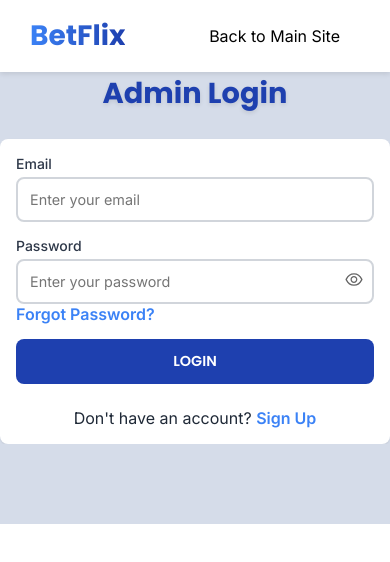
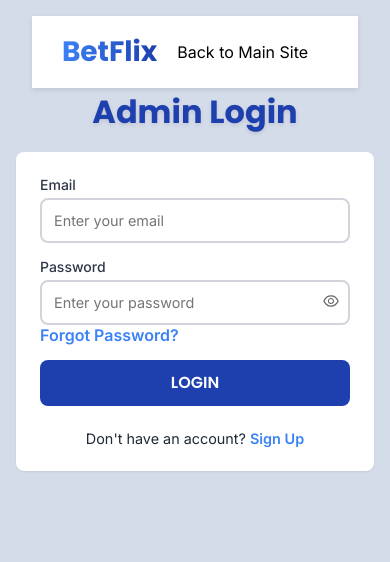
Before and after one commit to ay30bg/admin-betflix, a React (Create React App) app: page / in a window 390 px wide. Shown: the top 562 px of the page. Built offline with nearby package versions, Linux system fonts and the light colour scheme.

Commit message:
Update login.css

```diff
--- a/src/styles/login.css
+++ b/src/styles/login.css
@@ -1,4 +1,3 @@
-/* Copy the provided login.css exactly */
 @import url('https://fonts.googleapis.com/css2?family=Poppins:wght@400;500;600;700&display=swap');
 @import url('https://fonts.googleapis.com/css2?family=Inter:wght@400;500;600;700&display=swap');
 
@@ -10,9 +9,14 @@
 }
 
 .login-page {
-  display: block;
-  background: #D5DCE9 ;
+    display: flex;
+    flex-direction: column;
+    min-height: 100vh;
+    background: #D5DCE9;
     font-family: 'Inter', sans-serif;
+    padding: 1rem;
+    justify-content: center;
+    align-items: center;
 }
 
 .login-header {
@@ -21,8 +25,8 @@
     color: #1e40af;
     margin-bottom: 1.5rem;
     text-align: center;
-  text-shadow: 0 2px 4px rgba(0, 0, 0, 0.1); /* Matches Profile heading shadow */
-  font-family: 'Poppins', sans-serif; /* Matches Profile heading font */
+    text-shadow: 0 2px 4px rgba(0, 0, 0, 0.1);
+    font-family: 'Poppins', sans-serif;
 }
 
 .login-form {
@@ -33,7 +37,7 @@
     width: 100%;
     max-width: 400px;
     transition: transform 0.2s ease, box-shadow 0.2s ease;
-  margin:0 auto;
+    margin: 0 auto;
 }
 
 .form-group {
@@ -161,10 +165,11 @@
     color: #10b981;
 }
 
-.footer{
+.footer {
     width: 100%;
     background: #D5DCE9;
     height: 80px;
+    margin-top: auto;
 }
 
 /* Animations */
@@ -189,42 +194,96 @@
 }
 
 /* Responsive Design */
-@media (max-width: 768px) {
+
+/* Small screens (mobile, up to 576px) */
+@media (max-width: 576px) {
+    .login-page {
+        padding: 1rem;
+    }
+
     .login-header {
         font-size: 2rem;
+        margin-bottom: 1rem;
     }
 
     .login-form {
         padding: 1.5rem;
-  }
-
-  .form-group input,
-  .login-button,
-  .back-btn {
-    font-size: 0.9rem;
-  }
-}
-
-@media (max-width: 480px) {
-  .login-page {
-   width: 100%;
-  }
-
-  .login-header {
-    font-size: 1.8rem;
-  }
-
-  .login-form {
-    padding: 1rem;
+        max-width: 100%;
     }
 
     .form-group label {
         font-size: 0.9rem;
     }
 
-  .form-group input,
-  .login-button,
-  .back-btn {
+    .form-group input {
+        padding: 0.65rem;
         font-size: 0.9rem;
     }
+
+    .login-button {
+        padding: 0.65rem;
+        font-size: 1rem;
     }
+
+    .login-form p {
+        font-size: 0.9rem;
+    }
+
+    .error-message, .success-message {
+        font-size: 0.9rem;
+    }
+
+    .eye-icon {
+        font-size: 18px;
+    }
+}
+
+/* Medium screens (tablets, 577px to 768px) */
+@media (min-width: 577px) and (max-width: 768px) {
+    .login-page {
+        padding: 1.5rem;
+    }
+
+    .login-header {
+        font-size: 2.25rem;
+    }
+
+    .login-form {
+        padding: 1.75rem;
+        max-width: 450px;
+    }
+
+    .form-group label {
+        font-size: 0.95rem;
+    }
+
+    .form-group input {
+        padding: 0.7rem;
+        font-size: 0.95rem;
+    }
+
+    .login-button {
+        padding: 0.7rem;
+        font-size: 1.05rem;
+    }
+
+    .login-form p {
+        font-size: 0.95rem;
+    }
+}
+
+/* Large screens (desktops, 769px and up) */
+@media (min-width: 769px) {
+    .login-page {
+        padding: 2rem;
+    }
+
+    .login-header {
+        font-size: 2.75rem;
+    }
+
+    .login-form {
+        padding: 2rem;
+        max-width: 400px;
+    }
+}
```
Lines whose indentation alone changed are shown as unchanged.
